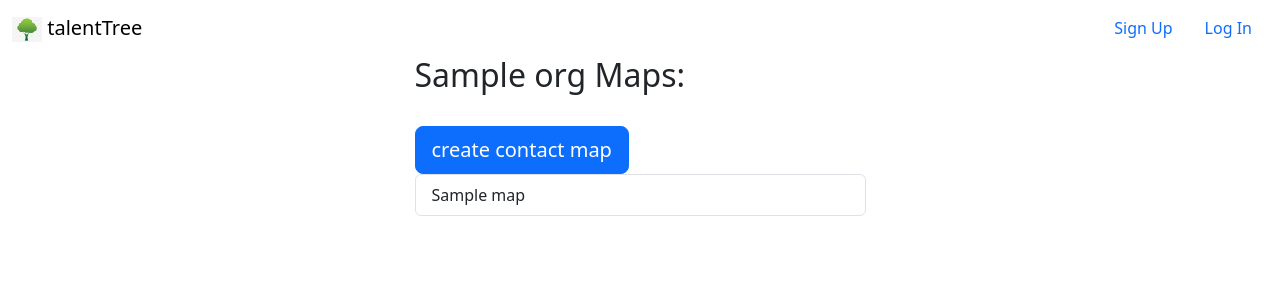
After one commit to rkchitwood/talentTree, a Flask app: template templates/maps.html in a window 1280 px wide. The commit adds this page. Shown: the top 300 px of the page. Run offline with Flask 3, Linux system fonts and the light colour scheme; tables that the repository leaves empty hold one stand-in row (values such as "Sample post"); the template is opened without the code that fills it: values that come from a table or form of the project are taken from there, most other values are stand-ins (such as "Sample title", 1, 10 or a date in 2020); some libraries are stand-ins or nearby versions.

Commit message:
maps route and map form

```diff
--- a/app.py
+++ b/app.py
@@ -2,7 +2,7 @@ from flask import Flask, session, g, redirect, render_template, flash, jsonify,
 from flask_mail import Mail, Message
 from secret import GMAIL_USERNAME, GMAIL_PASSWORD
 from flask_debugtoolbar import DebugToolbarExtension
-from models import db, connect_db, User, Organization, PendingUser, Company, Profile, Role, Function, Level, RoleFunction
+from models import db, connect_db, User, Organization, PendingUser, Company, Profile, Role, Function, Level, RoleFunction, Map
 from sqlalchemy.exc import IntegrityError
 from forms import FirstAdminForm, InviteUserForm, RegisterUserForm, LoginForm, CompanyForm, ProfileForm
 from seed import should_seed, seed_functions, seed_levels
@@ -159,19 +159,16 @@ def register_first_admin():
 def org_homepage(org_id):
     '''displays an organization's homepage'''
 
-    if g.user.organization_id == org_id:
-        #access granted
+    if not g.user or g.user.organization_id != org_id:
+        flash("Access Unauthorized", 'danger')
+        return redirect('/')
+
+    else:
         org = Organization.query.get_or_404(org_id)
         users = org.users
         companies = Company.query.filter_by(organization_id=g.user.organization_id).all()
         profiles = Profile.query.filter_by(organization_id=g.user.organization_id).all()
         return render_template('org-home.html', org=org, companies=companies, profiles=profiles, users=users)
-
-
-    else:
-        #access denied
-        flash("Access Unauthorized", 'danger')
-        return redirect('/')
 
 @app.route('/invite', methods=['GET', 'POST'])
 def invite_users():
@@ -382,3 +379,13 @@ def company_search():
 
     response = [company.domain for company in search_results]
     return jsonify(response)
+
+@app.route('/maps')
+def list_maps():
+    '''lists all maps in an organization'''
+    if not g.user:
+        flash("Access Unauthorized", 'danger')
+        return redirect('/')
+    maps = Map.query.filter_by(organization_id=g.user.organization_id)
+    org = g.user.organization
+    return render_template('maps.html', maps=maps, org=org)
--- a/models.py
+++ b/models.py
@@ -173,7 +173,8 @@ class Map(db.Model):
 
     id = db.Column(db.Integer, primary_key=True, autoincrement=True)
     name = db.Column(db.String(50), nullable = False)
-    level = db.Column(db.Integer, db.ForeignKey('levels.id', ondelete='SET NULL', nullable=False))
+    level = db.Column(db.Integer, db.ForeignKey('levels.id', ondelete='SET NULL'))
+    organization_id = db.Column(db.Integer, db.ForeignKey('organizations.id', ondelete='SET NULL'))
 
     functions = db.relationship('Function', secondary='function_map')
     companies = db.relationship('Company', secondary='company_map')
--- a/templates/base.html
+++ b/templates/base.html
@@ -10,6 +10,8 @@
     <script src="https://unpkg.com/jquery"></script>
     <script src="https://unpkg.com/bootstrap"></script>
     <link rel="stylesheet" href="{{ url_for('static', filename='styles.css') }}">
+    <link href="https://cdn.jsdelivr.net/npm/select2@4.1.0-rc.0/dist/css/select2.min.css" rel="stylesheet" />
+    <script src="https://cdn.jsdelivr.net/npm/select2@4.1.0-rc.0/dist/js/select2.min.js"></script>
 </head>
 <body>
     <nav class="navbar navbar-expand">
@@ -29,6 +31,7 @@
                 {% if g.user.is_admin %}
                 <li class="nav-item nav-link"><a href='/invite'>Invite</a></li>
                 {% endif %}
+            <li class="nav-item nav-link"><a href='/maps'>Maps</a></li>
             <li class="nav-item nav-link"><a href='/profiles'>Profiles</a></li>
             <li class="nav-item nav-link"><a href='/companies'>Companies</a></li>
             <li class="nav-item nav-link"><a href='/organizations/{{ g.user.organization_id }}'>{{ g.user.email }}</a></li>
--- /dev/null
+++ b/templates/maps.html
@@ -0,0 +1,20 @@
+{% extends 'base.html' %}
+{% block title %}talentTree - Maps{% endblock %}
+{% block content %}
+<div class="row justify-content-md-center">
+    <div class="col-md-7 col-lg-5">
+        <h2>{{ org.name }} Maps:</h2><br>
+            <a href="/maps/new"><button class="btn btn-primary btn-lg btn-block">create contact map</button></a><br>
+            {% if maps %}
+                {% for m in maps %}
+                <ul class="list-group list-group-horizontal-lg">
+                    <li class="list-group-item" style="width: 100%;"><a href="/maps/{{ m.id }}">{{ m.name }}</a></li>
+                </ul>
+                {% endfor %}
+            {% else %}
+                <li>No maps yet!</li>
+            {% endif %}
+
+    </div>
+</div>
+{% endblock %}
```
Also changed, not shown: forms.py (+40 -0 lines).
